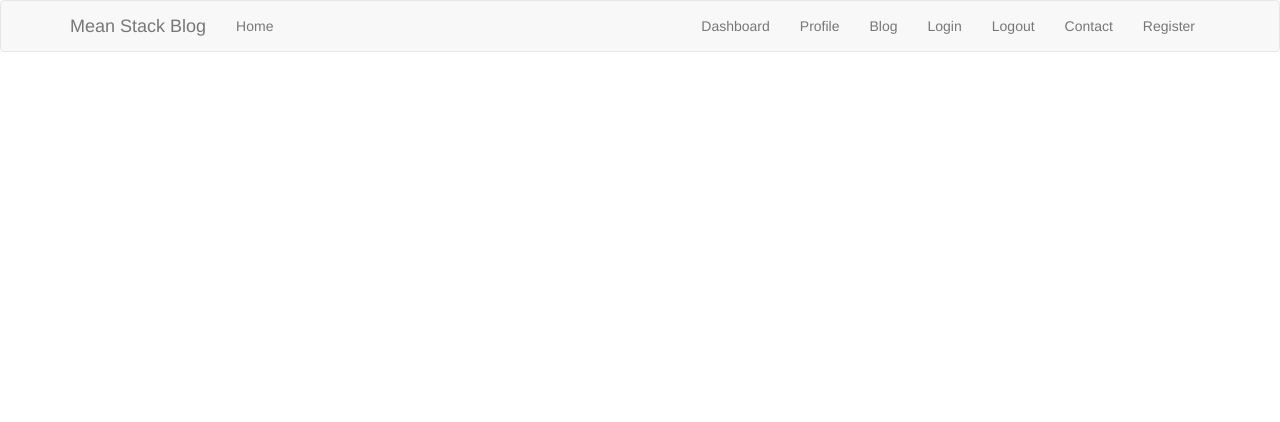
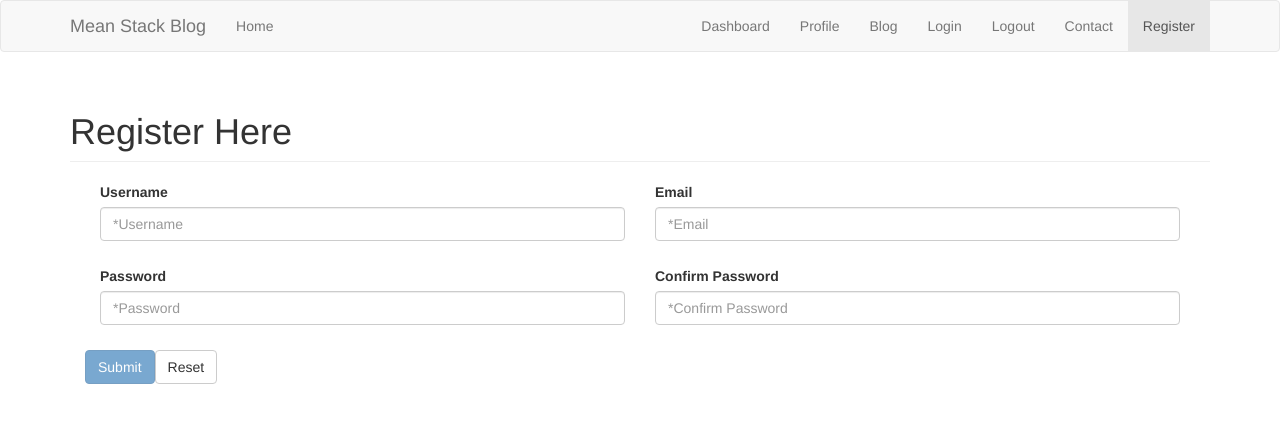
Before and after one commit to vishwaszambre/mean-stack-angular-2, an Angular app in the folder client/: page /register in a window 1280 px wide. Before the commit this address led to /. Shown: the top 422 px of the page. Built offline with nearby package versions, Linux system fonts and the light colour scheme.

Commit message:
form-validations

```diff
--- a/client/src/app/app-routing.module.ts
+++ b/client/src/app/app-routing.module.ts
@@ -3,6 +3,7 @@
 import { NgModule } from '@angular/core';
 import { HomeComponent } from './components/home/home.component';
 import { DashboardComponent } from './components/dashboard/dashboard.component';
+import { RegisterComponent } from './components/register/register.component';
 
 const appRoutes: Routes = [
   {
@@ -12,6 +13,10 @@
   {
     path: 'dashboard',
     component: DashboardComponent
+  },
+  {
+    path:'register',
+    component:RegisterComponent
   }
   //{ path: '*', component: PageNotFoundComponent }
 ];
--- a/client/src/app/components/navbar/navbar.component.html
+++ b/client/src/app/components/navbar/navbar.component.html
@@ -13,7 +13,7 @@
     </div>
     <div id="navbar" class="navbar-collapse collapse">
       <ul class="nav navbar-nav navbar-left">
-        <li><a routerLink="/home" routerLinkActive="active">Home</a></li>
+        <li [routerLinkActive]="['active']" [routerLinkActiveOptions]="{exact:true}"><a routerLink="/home">Home</a></li>
         <!-- <li class="dropdown">
               <a href="#" class="dropdown-toggle" data-toggle="dropdown" role="button" aria-haspopup="true" aria-expanded="false">Dropdown <span class="caret"></span></a>
               <ul class="dropdown-menu">
@@ -29,13 +29,13 @@
       </ul>
 
       <ul class="nav navbar-nav navbar-right">
-        <li><a routerLink="/dashboard" routerLinkActive="active">Dashboard</a></li>
+        <li [routerLinkActive]="['active']" [routerLinkActiveOptions]="{exact:true}"><a routerLink="/dashboard">Dashboard</a></li>
         <li><a href="#about">Profile</a></li>
         <li><a href="#contact">Blog</a></li>
         <li><a href="#contact">Login</a></li>
         <li><a href="#contact">Logout</a></li>
         <li><a href="#contact">Contact</a></li>
-        <li><a href="#contact">Register</a></li>
+        <li [routerLinkActive]="['active']" [routerLinkActiveOptions]="{exact:true}"><a routerLink="/register">Register</a></li>
 
 
       </ul>
--- /dev/null
+++ b/client/src/app/components/register/register.component.html
@@ -0,0 +1,73 @@
+<h1 class="page-header">Register Here</h1>
+
+<form [formGroup]="form" class="col-md-12" (submit)="onRegisterSubmit()">
+  <div class="form-group col-md-6">
+    <label for="username">Username</label>
+    <div [ngClass]="{'has-error':(form.controls.username.errors && form.controls.username.dirty),'has-success':(!form.controls.username.errors)}">
+      <input type="text" name="username" class="form-control" autocomplete="off" placeholder="*Username" formControlName="username"
+      />
+      <ul class="help-block">
+        <li *ngIf="form.controls.username.errors?.required && form.controls.username.dirty">
+          This field is required
+        </li>
+        <li *ngIf="form.controls.username.errors?.minlength || form.controls.username.errors?.maxlength && form.controls.username.dirty">Minimum character:3,Maximum character:15</li>
+        <li *ngIf="form.controls.username.errors?.validateUsername && form.controls.username.dirty">Username must not have special character</li>
+      </ul>
+    </div>
+  </div>
+
+  <div class="form-group col-md-6">
+    <label for="email">Email</label>
+    <div [ngClass]="{'has-error':(form.controls.email.errors && form.controls.email.dirty),'has-success':(!form.controls.email.errors)}">
+      <input type="text" name="email" class="form-control" autocomplete="off" placeholder="*Email" formControlName="email" />
+      <ul class="help-block">
+        <li *ngIf="form.controls.email.errors?.required && form.controls.email.dirty">
+          This field is required
+        </li>
+        <li *ngIf="form.controls.email.errors?.minlength || form.controls.email.errors?.maxlength && form.controls.email.dirty">Minimum character:3,Maximum character:30</li>
+        <li *ngIf="form.controls.email.errors?.validateEmail && form.controls.email.dirty">Please enter valid e-mail</li>
+      </ul>
+    </div>
+  </div>
+
+  <div class="form-group col-md-6">
+    <label for="password">Password</label>
+    <div [ngClass]="{'has-error':(form.controls.password.errors && form.controls.password.dirty),'has-success':(!form.controls.password.errors)}">
+      <input type="password" name="password" class="form-control" autocomplete="off" placeholder="*Password" formControlName="password"
+      />
+      <ul class="help-block">
+        <li *ngIf="form.controls.password.errors?.required && form.controls.password.dirty">
+          This field is required
+        </li>
+        <li *ngIf="form.controls.password.errors?.minlength || form.controls.password.errors?.maxlength && form.controls.password.dirty">Minimum character:5,Maximum character:25</li>
+        <li *ngIf="form.controls.password.errors?.validatePassword && form.controls.password.dirty">Password must have one uppercase, one lowercase, one number and special character</li>
+      </ul>
+    </div>
+  </div>
+
+  <div class="form-group col-md-6">
+    <label for="confirm">Confirm Password</label>
+    <div [ngClass]="{'has-error':(form.controls.confirm.errors && form.controls.confirm.dirty)||(form.errors?.matchingPassword && form.controls.confirm.dirty),'has-success':(!form.controls.confirm.errors)}">
+      <input type="password" name="confirm" class="form-control" autocomplete="off" placeholder="*Confirm Password" formControlName="confirm"
+      />
+      <ul class="help-block">
+        <li *ngIf="form.controls.confirm.errors?.required && form.controls.confirm.dirty">
+          This field is required
+        </li>
+        <li *ngIf="form.errors?.matchingPassword && form.controls.confirm.dirty">
+          Password do not match
+        </li>
+      </ul>
+    </div>
+  </div>
+
+  <div class="form-group">
+    <input [disabled]="!form.valid" type="submit" class="btn btn-primary" value="Submit" />
+    <input type="reset" class="btn btn-default" value="Reset" />
+  </div>
+
+</form>
+<!--
+<p>Username:{{ form.controls.username.value }}</p>
+<p>Password:{{ form.controls.password.value }}</p>
+<p>Email:{{ form.controls.email.value }}</p>-->
--- /dev/null
+++ b/client/src/app/components/register/register.component.ts
@@ -0,0 +1,88 @@
+import { Component, OnInit } from '@angular/core';
+import { FormBuilder, FormGroup, Validators } from '@angular/forms';
+
+
+@Component({
+  selector: 'app-register',
+  templateUrl: './register.component.html',
+  styleUrls: ['./register.component.css']
+})
+export class RegisterComponent implements OnInit {
+  form: FormGroup;
+
+  constructor(
+    private formBuilder: FormBuilder
+  ) {
+    this.createForm();
+  }
+
+  createForm() {
+    this.form = this.formBuilder.group({
+      email: ['', Validators.compose([
+        Validators.required,
+        Validators.minLength(5),
+        Validators.maxLength(30),
+        this.validateEmail
+      ])],
+      username: ['', Validators.compose([
+        Validators.required,
+        Validators.minLength(3),
+        Validators.maxLength(30),
+        this.validateUsername
+      ])],
+      password: ['', Validators.compose([
+        Validators.required,
+        Validators.minLength(5),
+        Validators.maxLength(25),
+        this.validatePassword
+      ])],
+      confirm: ['', Validators.required]
+    }, { validator: this.matchingPassword('password', 'confirm') })
+  }
+
+  validateEmail(controls) {
+    const regExp = new RegExp(/^(([^<>()\[\]\\.,;:\s@"]+(\.[^<>()\[\]\\.,;:\s@"]+)*)|(".+"))@((\[[0-9]{1,3}\.[0-9]{1,3}\.[0-9]{1,3}\.[0-9]{1,3}])|(([a-zA-Z\-0-9]+\.)+[a-zA-Z]{2,}))$/);
+    if (regExp.test(controls.value)) {
+      return null;
+    } else {
+      return { 'validateEmail': true }
+    }
+
+  }
+
+  validateUsername(controls) {
+    const regExp = new RegExp(/^[a-zA-Z0-9]+$/);
+    if (regExp.test(controls.value)) {
+      return null;
+    } else {
+      return { 'validateUsername': true }
+    }
+  }
+
+  validatePassword(controls) {
+    const regExp = new RegExp(/^(?=.*?[a-z])(?=.*?[A-Z])(?=.*?[/d])(?=.*?[\W]).{8,35}$/);
+    if (regExp.test(controls.value)) {
+      return null;
+    } else {
+      return { 'validatePassword': true }
+    }
+  }
+
+  matchingPassword(password, confirm) {
+    return (group: FormGroup) => {
+      if (group.controls[password].value === group.controls[confirm].value) {
+        return null;
+      } else {
+        return { 'matchingPassword': true };
+      }
+
+    }
+
+  }
+  onRegisterSubmit() {
+    console.log('form submitted');
+  }
+  ngOnInit() {
+  }
+
+}
```
Also changed, not shown: client/src/app/app.module.ts (+6 -2 lines), client/src/app/components/register/register.component.css (added), 1 other file (tests, documents, lock files or other folders).
